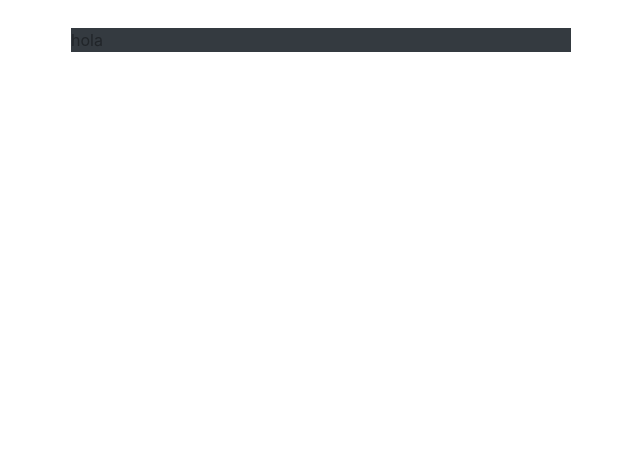
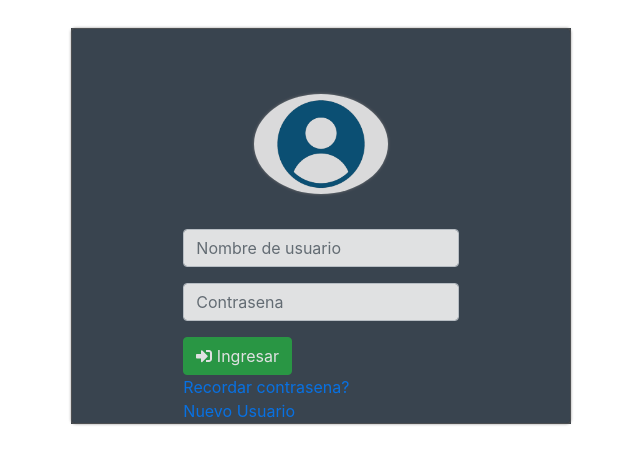
Before and after one commit to gustavo-lib/loginbasico, a plain HTML site: page index.html in a window 1280 px wide. Shown: the whole page, without its empty margins (319-959 px from the left). Drawn offline with nearby package versions, Linux system fonts and the light colour scheme.

Commit message:
agregado de estilo

```diff
--- /dev/null
+++ b/css/style.css
@@ -0,0 +1,28 @@
+.modal-content {
+    /*fondo oscuro al contenido modal*/
+    background-color: #3b4652;
+    opacity: .85;
+    padding: 0 20px;
+    box-shadow: 0px 0px 3px #848484;
+}
+
+.main-section {
+    margin: 0 auto;
+    margin-top: 25%;
+    padding: 0;
+}
+
+/**/
+.user-img {
+    margin-top: -50px;
+    margin-bottom: 35px;
+}
+
+.user-img img {
+    width: 100xp;
+    height: 100px;
+    box-shadow: 0px 0px 3px #848484;
+    border-radius: 50%;
+    display: block;
+    margin: auto;
+}
--- a/index.html
+++ b/index.html
@@ -8,13 +8,39 @@
     <!---->
     <link rel="stylesheet" href="https://stackpath.bootstrapcdn.com/bootstrap/4.5.2/css/bootstrap.min.css"
         integrity="sha384-JcKb8q3iqJ61gNV9KGb8thSsNjpSL0n8PARn9HuZOnIxN0hoP+VmmDGMN5t9UJ0Z" crossorigin="anonymous">
+
+        <link rel="stylesheet" href="https://use.fontawesome.com/releases/v5.0.8/css/solid.css">
+        <script src="https://use.fontawesome.com/releases/v5.0.7/js/all.js"></script>
     <!---->
+
+    <link rel="stylesheet" href="css/style.css">
     <title>Document</title>
 </head>
 
-<body>
-    <div class="modal-dialog bg-dark">
-        hola
+<body class="">
+    <div class="modal-dialog bg-dark mt-25">
+        <div class="modal-content mt-10 ">
+            <div class="col-sm-8 main-section">
+                <div class="col-12 user-img">
+                    <img src="img/user.png" />
+                </div>
+                <form class="col-12" th:action="@{/login}" method="get">
+                    <div class="form-group" id="user-group">
+                        <input type="text" class="form-control" placeholder="Nombre de usuario" name="username" />
+                    </div>
+                    <div class="form-group" id="contrasena-group">
+                        <input type="password" class="form-control" placeholder="Contrasena" name="password" />
+                    </div>
+                    <button type="submit" class="btn btn-success"><i class="fas fa-sign-in-alt"></i> Ingresar </button>
+                </form>
+                <div class="col-12 forgot">
+                    <a href="#">Recordar contrasena?</a>
+                </div>
+                <div class="col-12 forgot">
+                    <a href="#">Nuevo Usuario</a>
+                </div>
+            </div>
+        </div>
     </div>
 
     <!---->
```
Also changed, not shown: img/user.png (added).
